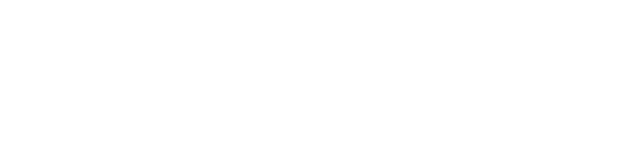
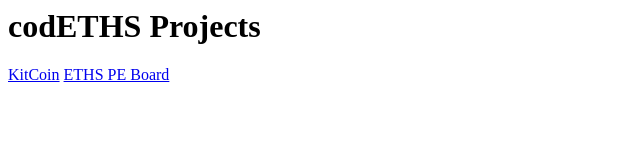
Before and after one commit to chromezoneeths/chromezoneeths.github.io, a plain HTML site: page index.html in a window 1280 px wide. Shown: the whole page, without its empty margins (0-640 px from the left). Drawn offline with Linux system fonts and the light colour scheme.

Commit message:
Update index.html

```diff
--- a/index.html
+++ b/index.html
@@ -1,8 +1,11 @@
 <html>
 <head>
 <meta name="google-site-verification" content="fMfI9xiU312Yg7m5cnbLsui3lAFFybA9nzi10T_wo_E" />
-</head>
+<meta name="description" content="This GitHub repository hosts the repositories for the ETHS ChromeZone projects, including that of the ETHS Code Club (codETHS)." />
+  </head>
 <body>
-
+  <h1>codETHS Projects</h1>
+  <a href="kitcoin">KitCoin</a>
+  <a href="pe">ETHS PE Board</a>
 </body>
 </html>
```
